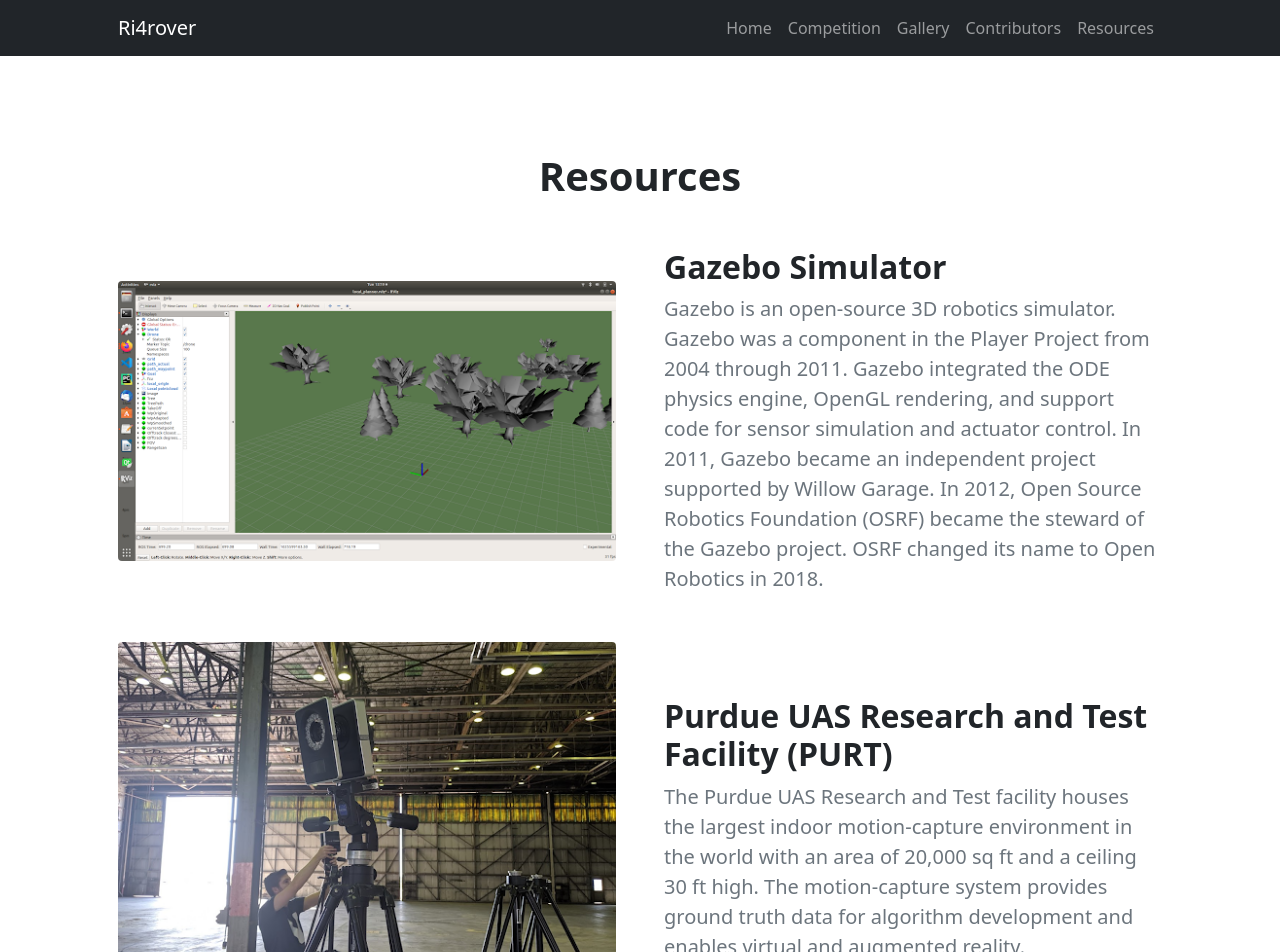
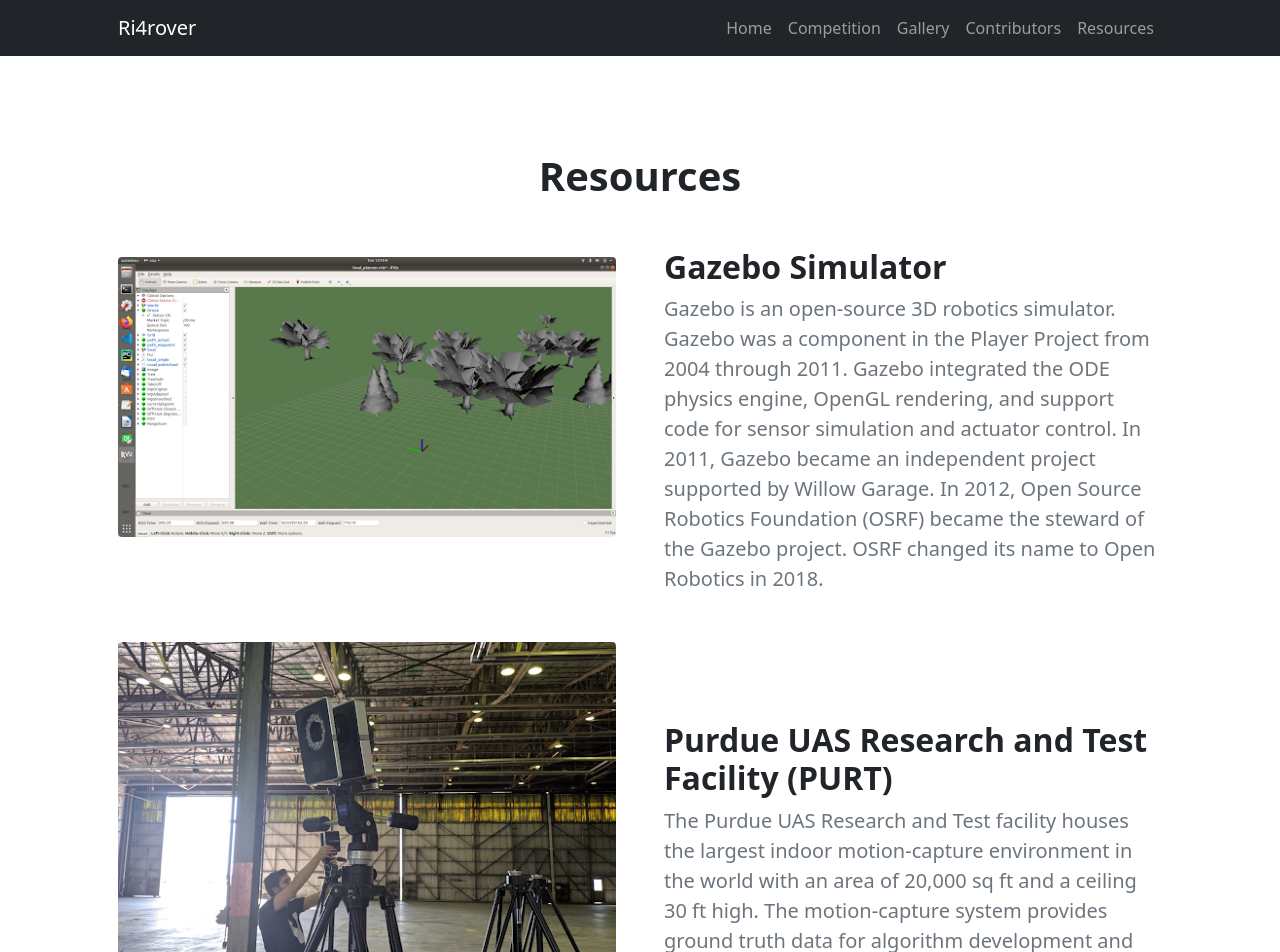
Before and after one commit to OliverQiang/Ri4rover, a Jekyll site: the page built from _pages/resources.html, in a window 1280 px wide. Shown: the top 952 px of the page. Built offline with Jekyll 4.4.1, drawn with Linux system fonts in a browser that asks for light colours.

Commit message:
Update resources.html

```diff
--- a/_pages/resources.html
+++ b/_pages/resources.html
@@ -13,7 +13,7 @@ title: Ri4rover
     </div>
     <div class="container px-5 my-5">
         <div class="row gx-5 align-items-center">
-            <div class="col-lg-6"><img class="img-fluid rounded mb-5 mb-lg-0" src="assets/gallery/a.Gazebo.png" alt="..." /></div>
+            <div class="col-lg-6 mb-5 mb-5 mb-xl-5"><img class="img-fluid rounded mb-5 mb-lg-0" src="assets/gallery/a.Gazebo.png" alt="..." /></div>
             <div class="col-lg-6">
                 <h2 class="fw-bolder">Gazebo Simulator</h2>
                 <p class="lead fw-normal text-muted mb-0">Gazebo is an open-source 3D robotics simulator. Gazebo was a component in the Player Project from 2004 through 2011. Gazebo integrated the ODE physics engine, OpenGL rendering, and support code for sensor simulation and actuator control. In 2011, Gazebo became an independent project supported by Willow Garage. In 2012, Open Source Robotics Foundation (OSRF) became the steward of the Gazebo project. OSRF changed its name to Open Robotics in 2018.</p>
@@ -22,7 +22,7 @@ title: Ri4rover
     </div>
     <div class="container px-5 my-5">
         <div class="row gx-5 align-items-center">
-            <div class="col-lg-6"><img class="img-fluid rounded mb-5 mb-lg-0" src="assets/gallery/c.hanger.png" alt="..." /></div>
+            <div class="col-lg-6 mb-5 mb-5 mb-xl-5"><img class="img-fluid rounded mb-5 mb-lg-0" src="assets/gallery/c.hanger.png" alt="..." /></div>
             <div class="col-lg-6">
                 <h2 class="fw-bolder">Purdue UAS Research and Test Facility (PURT)</h2>
                 <p class="lead fw-normal text-muted mb-0">The Purdue UAS Research and Test facility houses the largest indoor motion-capture environment in the world with an area of 20,000 sq ft and a ceiling 30 ft high. The motion-capture system provides ground truth data for algorithm development and enables virtual and augmented reality. </p>
@@ -31,7 +31,7 @@ title: Ri4rover
     </div>
     <div class="container px-5 my-5">
         <div class="row gx-5 align-items-center">
-            <div class="col-lg-6"><img class="img-fluid rounded mb-5 mb-lg-0" src="assets/gallery/g.px4vision.jpg" alt="..." /></div>
+            <div class="col-lg-6 mb-5 mb-5 mb-xl-5"><img class="img-fluid rounded mb-5 mb-lg-0" src="assets/gallery/g.px4vision.jpg" alt="..." /></div>
             <div class="col-lg-6">
                 <h2 class="fw-bolder">PX4 Vision Autonomy Development Kit</h2>
                 <p class="lead fw-normal text-muted mb-0">The kit contains a near-ready-to-fly carbon-fiber quadcopter equipped with a Pixhawk 4 flight controller, a UP Core companion computer (4GB memory & 64GB eMMC), and a Occipital Structure Core depth camera sensor. </p>
```
